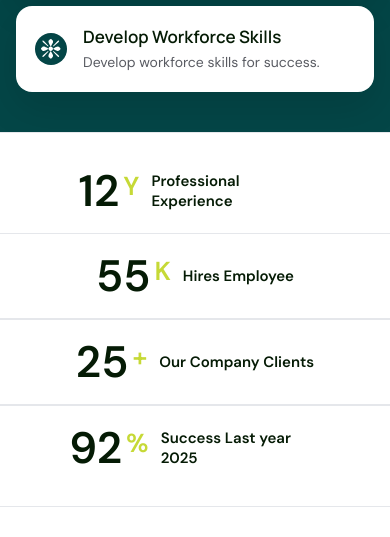
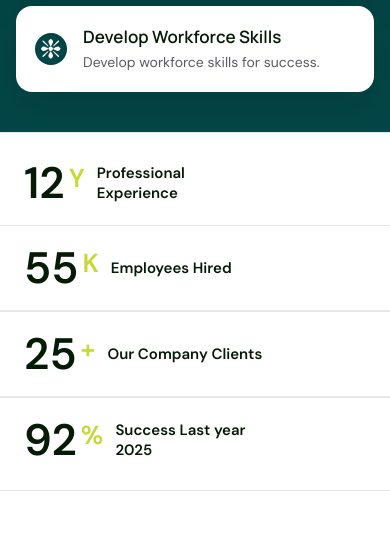
Before and after one commit to marediasoftm18/new-macrohired, a Next.js app: page / in a window 390 px wide. Shown: the part 3640-4177 px from the top of the page. Built offline with nearby package versions, Linux system fonts and the light colour scheme.

Commit message:
Feat: Align stats numbers to start in tablet mode and adjust cell padding

```diff
--- a/src/components/home/about-banner.tsx
+++ b/src/components/home/about-banner.tsx
@@ -29,7 +29,7 @@ export default function AboutBanner() {
           {/* Subtle background glow */}
           <div className="absolute top-0 right-0 w-100 h-100 bg-[#C6D936]/10 rounded-full blur-[100px] pointer-events-none" />
 
-          <div className="flex flex-col md:flex-row justify-between items-center gap-10 md:gap-8 lg:gap-24 w-full">
+          <div className="flex flex-col md:flex-row justify-between items-center gap-10 md:gap-0 lg:gap-24 w-full">
 
             {/* Left Column: Text Content */}
             <div className="w-full md:w-[48%] lg:w-[50%] h-full flex flex-col text-left relative z-10 gap-4 md:gap-5 lg:gap-6">
@@ -40,13 +40,13 @@ export default function AboutBanner() {
               </span>
 
               <h2
-                className="font-manrope tracking-tight font-semibold text-[30px] sm:text-[36px] md:text-[40px] lg:text-[56px] leading-tight sm:leading-11 md:leading-[48px] lg:leading-[64px] text-white"
+                className="font-manrope tracking-tight font-semibold text-[30px] sm:text-[36px] md:text-[34px] lg:text-[56px] leading-tight sm:leading-11 md:leading-11 lg:leading-16 text-white"
               >
                 Shaping People <br className="hidden sm:inline" />And Performance
               </h2>
 
               <p
-                className="font-dm-sans text-white font-normal text-[15px] md:text-[16px] lg:text-[18px] leading-6 md:leading-6.5 lg:leading-7"
+                className="font-dm-sans text-white font-normal text-[15px] md:text-[18px] lg:text-[18px] leading-6 md:leading-7 lg:leading-7"
               >
                 Whether you aim to build a motivated workforce or a high-performing team, we turn your HR vision into reality with strategic planning and expert guidance.
               </p>
@@ -54,7 +54,7 @@ export default function AboutBanner() {
               <div className="flex items-center gap-3 mt-1">
                 <Link
                   href="/about"
-                  className="font-dm-sans px-6 md:px-7 lg:px-8 py-3 md:py-3.5 rounded-full shadow-md hover:shadow-lg transition-all hover:scale-105 flex items-center justify-center bg-[#C6D936] text-[#051B05] font-medium text-[15px] md:text-[16px] lg:text-[18px] leading-7.5"
+                  className="font-dm-sans px-6 md:px-7 lg:px-8 py-3 md:py-3.5 rounded-full shadow-md hover:shadow-lg transition-all hover:scale-105 flex items-center justify-center bg-[#C6D936] text-[#051B05] font-medium text-[15px] md:text-[18px] lg:text-[18px] leading-7.5"
                 >
                   Get Started
                 </Link>
@@ -71,19 +71,19 @@ export default function AboutBanner() {
             </div>
 
             {/* Right Column: Image with Overlapping Floating Cards */}
-            <div className="w-full md:w-[50%] lg:w-[50%] relative flex flex-col md:flex-row items-center justify-end min-h-auto md:min-h-[480px] lg:min-h-150 gap-4 md:gap-0">
+            <div className="w-full md:w-[70%] lg:w-[50%] relative flex flex-col md:flex-row items-center justify-end min-h-auto md:min-h-120 lg:min-h-150 gap-4 md:gap-0">
               {/* Main Image */}
               <div className="w-full md:w-[90%] lg:w-[92%] rounded-3xl lg:rounded-[40px] overflow-hidden shadow-2xl relative">
                 <img
                   src="https://images.unsplash.com/photo-1507679799987-c73779587ccf?auto=format&fit=crop&w=800&q=80"
                   alt="Shaping performance"
-                  className="w-full h-72 sm:h-96 md:h-[480px] lg:h-135 object-cover"
+                  className="w-full h-72 sm:h-96 md:h-120 lg:h-135 object-cover"
                 />
                 <div className="absolute inset-0 bg-linear-to-t from-black/20 to-transparent" />
               </div>
 
               {/* Feature Cards Overlapping Image */}
-              <div className="w-full md:w-[85%] lg:w-111.5 max-w-111.5 relative md:absolute left-0 md:left-[-12%] lg:left-[-15%] top-auto md:top-1/2 md:-translate-y-1/2 flex flex-col gap-3.5 md:gap-4 lg:gap-5 z-20">
+              <div className="w-full md:w-[85%] lg:w-111.5 max-w-111.5 relative md:absolute left-0 md:left-[12.5%] lg:left-[-15%] top-auto md:top-1/2 md:-translate-y-1/2 flex flex-col gap-3.5 md:gap-4 lg:gap-5 z-20">
                 {features.map((feature, idx) => {
                   return (
                     <motion.div
@@ -92,23 +92,23 @@ export default function AboutBanner() {
                       whileInView={{ opacity: 1, x: 0 }}
                       viewport={{ once: true }}
                       transition={{ duration: 0.5, delay: idx * 0.15 }}
-                      className="bg-white rounded-2xl md:rounded-2xl p-4.5 md:p-5 lg:p-6.25 shadow-[0_15px_40px_rgba(0,0,0,0.12)] flex items-center gap-4 border border-white/80 backdrop-blur-sm"
+                      className="bg-white rounded-2xl md:rounded-2xl md:items-start p-4.5 md:p-5 lg:p-6.25 shadow-[0_15px_40px_rgba(0,0,0,0.12)] flex items-center gap-4 border border-white/80 backdrop-blur-sm"
                     >
                       <div className="w-8 h-8 rounded-full bg-[#044647] flex items-center justify-center shrink-0 shadow-inner">
                         <img
                           src="/media assets/home/svgexport-7.svg"
                           alt={feature.title}
-                          className="w-5 h-5 object-contain"
+                          className="w-5 h-5 object-contain "
                         />
                       </div>
                       <div className="text-left">
                         <h4
-                          className="font-manrope font-semibold text-[17px] md:text-[19px] lg:text-[24px] leading-6 text-[#051B05]"
+                          className="font-manrope font-semibold text-[17px] md:text-[20px] lg:text-[24px] leading-6 md:leading-6.5 lg:leading-7 text-[#051B05]"
                         >
                           {feature.title}
                         </h4>
                         <p
-                          className="font-dm-sans text-[#595B62] font-normal mt-0.5 text-[14px] md:text-[15px] lg:text-[18px] leading-5.5 md:leading-6 lg:leading-7"
+                          className="font-dm-sans text-[#595B62] font-normal mt-0.5 text-[14px] md:text-[18px] lg:text-[18px] leading-5.5 md:leading-7 lg:leading-7"
                         >
                           {feature.description}
                         </p>
--- a/src/components/home/stats.tsx
+++ b/src/components/home/stats.tsx
@@ -11,7 +11,7 @@ const statsList = [
   {
     number: "55",
     suffix: "K",
-    label: "Hires Employee",
+    label: "Employees Hired",
   },
   {
     number: "25",
@@ -29,7 +29,7 @@ export default function Stats() {
   return (
     <section className="w-full bg-white border-y border-gray-200">
       <div className="w-full max-w-360 mx-auto">
-        <div className="grid grid-cols-1 sm:grid-cols-2 md:grid-cols-2 lg:grid-cols-4 divide-y sm:divide-y-0 sm:divide-x md:divide-x lg:divide-x divide-gray-200 py-4">
+        <div className="grid grid-cols-1 sm:grid-cols-2 md:grid-cols-2 lg:grid-cols-4 divide-y sm:divide-y-0 sm:divide-x md:divide-x lg:divide-x divide-gray-200 py-2 md:py-4">
           {statsList.map((stat, idx) => (
             <motion.div
               key={idx}
@@ -37,11 +37,11 @@ export default function Stats() {
               whileInView={{ opacity: 1, y: 0 }}
               viewport={{ once: true }}
               transition={{ duration: 0.5, delay: idx * 0.1 }}
-              className={`flex items-center justify-center gap-3 sm:gap-4 p-5 sm:p-6 ${
+              className={`flex items-center justify-start gap-3 sm:gap-4 px-6 md:px-10 lg:px-12 py-5 sm:py-6 ${
                 idx >= 2 ? "border-t md:border-t border-gray-200 lg:border-t-0" : ""
               }`}
             >
-              <div className="flex items-start">
+              <div className="flex items-start shrink-0">
                 <span className="font-dm-sans font-semibold text-[44px] sm:text-[54px] lg:text-[74px] leading-none text-[#051B05]">
                   {stat.number}
                 </span>
```
